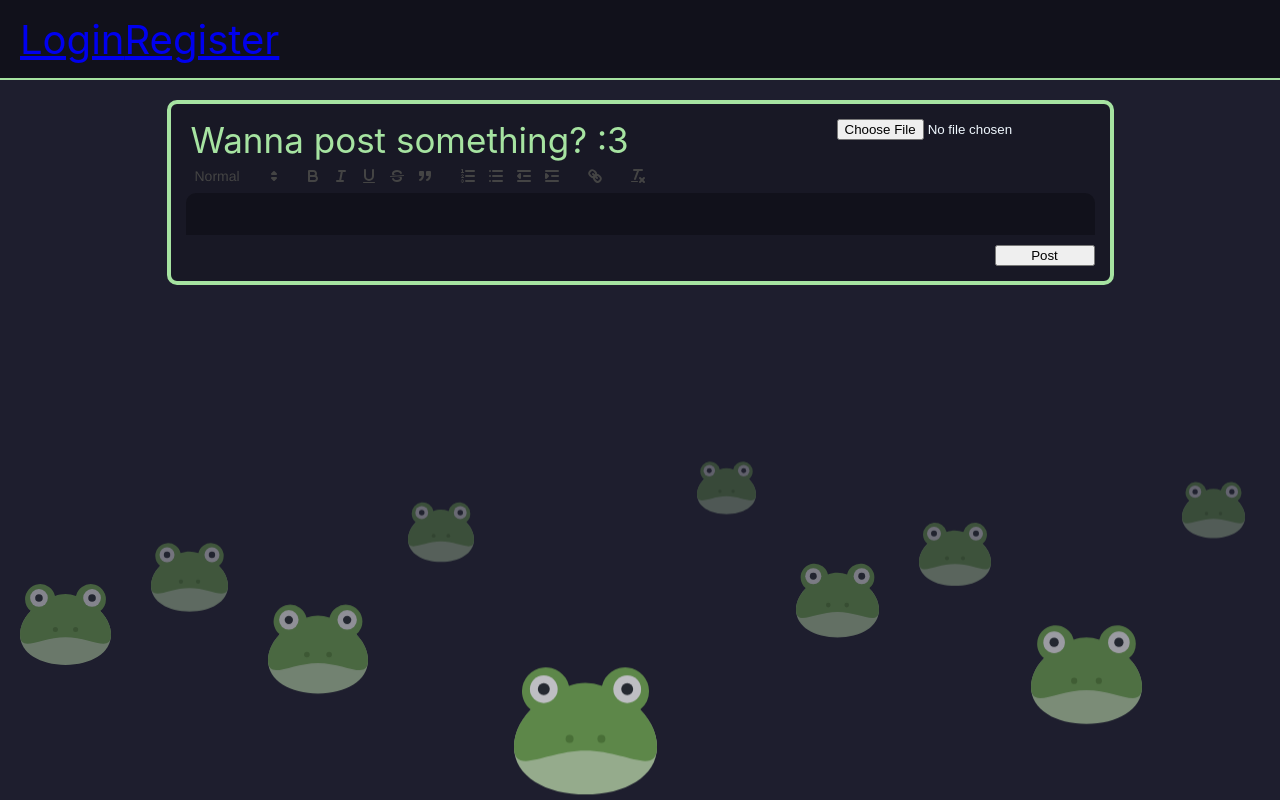
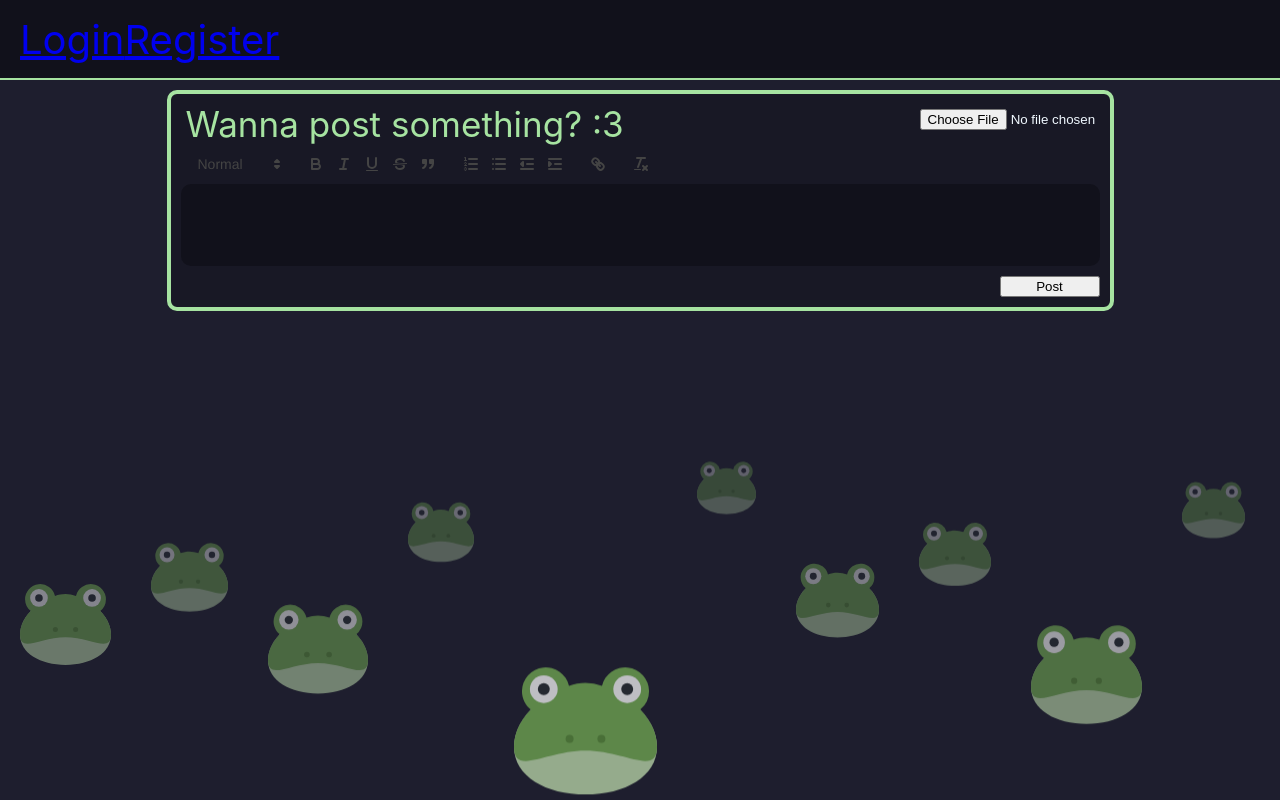
Before and after one commit to ClaireRoush/ReactGirlySocialNetwork, a React (Create React App) app in the folder frontend/: page /create in a window 1280 px wide. Built offline with nearby package versions, Linux system fonts and the light colour scheme; no server answers; grey boxes are pictures that could not be loaded.

Commit message:
small env fixes before 1.8 update + docker env fixes again

```diff
--- a/frontend/src/css/CreatePost.module.css
+++ b/frontend/src/css/CreatePost.module.css
@@ -6,9 +6,8 @@
   position: relative;
 }
 
-
 .quillContainer {
-  margin-top: 100px;
+  margin-top: 90px;
   display: flex;
   box-sizing: border-box;
   flex-direction: column;
@@ -16,22 +15,18 @@
   width: 947px;
   background-color: #181825;
   box-sizing: border-box;
-  padding: 15px;
+  padding: 10px 10px 10px 10px;
   border-radius: 10px;
-}
-
-.quill {
-  overflow: hidden;
 }
 
 .header {
   box-sizing: border-box;
   padding-left: 5px;
-  padding-right: 5px;
   display: flex;
   justify-content: space-between;
+  align-items: center;
   width: 100%;
-  height: 30px;
+  height: 40px;
 }
 
 .header a {
@@ -39,7 +34,23 @@
   color: rgb(166, 227, 161);
 }
 
-/* .header input {
+.postButton {
+  align-self: flex-end;
+  width: 100px;
+  margin-top: 50px;
+}
+
+.header input {
+  width: 180px;
+  height: 30px;
+  overflow: hidden;
+}
+/*
+
+
+
+
+.header input {
   padding: 3px;
   box-sizing: border-box;
   height: 25px;
@@ -51,15 +62,11 @@
   background-color: #11111b;
   position: relative;
   right: auto;
-} */
+}
 
 .quillContainer input:focus {
   outline: none;
   border: 2px solid rgb(166, 227, 161);
 }
 
-.postButton {
-  align-self: flex-end;
-  width: 100px;
-  margin-top: 10px;
-}
+ */
--- a/frontend/src/css/Quill.css
+++ b/frontend/src/css/Quill.css
@@ -3,10 +3,6 @@
 }
 
 .ql-toolbar.ql-snow {
-  margin-top: 10px;
-  padding: 0;
-  padding-top: 5px;
-  padding-bottom: 5px;
   border: none;
 }
 
--- a/frontend/src/pages/Chat.jsx
+++ b/frontend/src/pages/Chat.jsx
@@ -20,7 +20,7 @@ export default function Chat() {
   const upload = process.env.REACT_APP_UPLOAD;
   const messagesEndRef = useRef(null);
 
-  useEffect(() => {
+  /*   useEffect(() => {
     const newSocket = io(`http://localhost`);
     setSocket(newSocket);
 
@@ -31,7 +31,7 @@ export default function Chat() {
       newSocket.off("chat message");
       newSocket.disconnect();
     };
-  }, []);
+  }, []); */
 
   useEffect(() => {
     const fetchContacts = async () => {
@@ -55,15 +55,11 @@ export default function Chat() {
     if (room && socket) {
       socket.emit("leave room", room);
     }
-    const fetchMessages = await fetch(
-      `${api}/messages/${contact.username}`,
-      {
-        headers: {
-          Authorization: `Bearer ${token}`,
-        },
-      }
-    );
-
+    const fetchMessages = await fetch(`${api}/messages/${contact.username}`, {
+      headers: {
+        Authorization: `Bearer ${token}`,
+      },
+    });
 
     const roomName = hash
       .sha256()
@@ -108,7 +104,7 @@ export default function Chat() {
           _id: data._id,
           user: {
             username: data.user.username,
-            userAvatar: data.userAvatar,
+            userAvatar: data.user.userAvatar,
           },
           message: data.message,
           timestamp: new Date(),
@@ -153,7 +149,7 @@ export default function Chat() {
                 onClick={() => handleContactClick(contact)}
                 className={Styles.user}
               >
-                <img src={`${upload}${contact.userAvatar}`} alt=''></img>
+                <img src={`${upload}${contact.userAvatar}`} alt=""></img>
                 {contact.username}
               </div>
             ))
@@ -169,8 +165,16 @@ export default function Chat() {
                 <div key={msg._id} className={Styles.message}>
                   <div className={Styles.senderInfo}>
                     <img
-                      src={`${upload}/${msg.user?.userAvatar}` || `{upload}/${msg.userAvatar}`}
-                      alt=""
+                      src={
+                        msg.user?.userAvatar
+                          ? msg.user.userAvatar.startsWith("http")
+                            ? msg.user.userAvatar
+                            : `${upload}/${msg.user.userAvatar}`
+                          : msg.userAvatar.startsWith("http")
+                          ? msg.userAvatar
+                          : `${upload}/${msg.userAvatar}`
+                      }
+                      alt={msg.user?.username || "avatar"}
                     />
                   </div>
                   <div className={Styles.messageContent}>
--- a/frontend/src/pages/CreatePost.jsx
+++ b/frontend/src/pages/CreatePost.jsx
@@ -1,16 +1,13 @@
 import React, { useState } from "react";
 import ReactQuill from "react-quill";
-import 'react-quill/dist/quill.snow.css';
-import "../css/Quill.css"
+import "react-quill/dist/quill.snow.css";
+import "../css/Quill.css";
 import { Navigate } from "react-router-dom";
 import Styles from "../css/CreatePost.module.css";
 import Header from "../pages/Header.jsx";
 const api = process.env.REACT_APP_API_URL;
 
 const modules = {
-  clipboard: {
-    matchVisual: false,
-  },
   toolbar: [
     [{ header: [1, false] }],
     ["bold", "italic", "underline", "strike", "blockquote"],
@@ -28,12 +25,12 @@ const modules = {
 export default function CreatePost({ updatePosts }) {
   const [content, setContent] = useState("");
   const [redirect, setRedirect] = useState(false);
-  const [files, setFiles] = useState('');
+  const [files, setFiles] = useState("");
 
   async function createNewPost(ev) {
     const data = new FormData();
     data.set("content", content);
-    data.set('file', files[0]);
+    data.set("file", files[0]);
     ev.preventDefault();
     const token = localStorage.getItem("token");
 
@@ -60,13 +57,8 @@ export default function CreatePost({ updatePosts }) {
       <div className={Styles.wrapper}>
         <form onSubmit={createNewPost} className={Styles.quillContainer}>
           <section className={Styles.header}>
-            <a>
-              Wanna post something? :3
-            </a>
-            <input
-              type="file"
-              onChange={ev => setFiles(ev.target.files)}
-            />
+            <a>Wanna post something? :3</a>
+            <input type="file" onChange={(ev) => setFiles(ev.target.files)} />
           </section>
 
           <ReactQuill
@@ -76,7 +68,6 @@ export default function CreatePost({ updatePosts }) {
             className={Styles.quill}
           />
           <button className={Styles.postButton}>Post</button>
-
         </form>
       </div>
     </div>
--- a/frontend/src/pages/Index.jsx
+++ b/frontend/src/pages/Index.jsx
@@ -10,22 +10,29 @@ export default function IndexPage() {
   const [navOpen, setNavOpen] = useState(false);
 
   async function FetchPosts() {
-    fetch(`${api}/post`).then((response) => {
-      response.json().then((posts) => {
-        setPosts(posts);
-      });
-    });
+    try {
+      const response = await fetch(`${api}/post`);
+      if (response.ok) {
+        const data = await response.json();
+        if (JSON.stringify(data) !== JSON.stringify(posts)) {
+          setPosts(data);
+        }
+      }
+    } catch (error) {
+      console.error("Ошибка при получении постов:", error);
+    }
   }
 
   useEffect(() => {
-    FetchPosts()
-  }, [])
+    FetchPosts();
+  }, []);
 
   const [visiblePosts, setVisiblePosts] = useState(5);
 
   const loadMorePosts = () => {
     setVisiblePosts((prevVisiblePosts) => prevVisiblePosts + 5);
   };
+
   const handleScroll = () => {
     const { innerHeight, scrollY } = window;
     const { scrollHeight } = document.documentElement;
--- a/frontend/src/pages/Post.jsx
+++ b/frontend/src/pages/Post.jsx
@@ -7,7 +7,6 @@ import chromiumSvg from "../svg/chromium.svg";
 import Frog from "../svg/svFROG.svg";
 import frogLike from "../svg/frogLike.svg";
 import Comments from "../pages/Comments";
-
 
 export default function Post({ image, content, author, _id, color }) {
   const api = process.env.REACT_APP_API_URL;
@@ -27,14 +26,11 @@ export default function Post({ image, content, author, _id, color }) {
 
   const checkLikes = async () => {
     try {
-      const response = await fetch(
-        `${api}/checkIfLiked/${_id}`,
-        {
-          headers: {
-            Authorization: `Bearer ${token}`,
-          },
-        }
-      );
+      const response = await fetch(`${api}/checkIfLiked/${_id}`, {
+        headers: {
+          Authorization: `Bearer ${token}`,
+        },
+      });
       if (response.ok) {
         const data = await response.json();
         setExistingLike(data);
@@ -99,7 +95,7 @@ export default function Post({ image, content, author, _id, color }) {
     if (response.ok) {
       const likesData = await response.json();
       setLikes(likesData.likeCount);
-      checkLikes(); // Ensure the like status is updated after liking
+      checkLikes();
     }
   }
 
@@ -164,7 +160,7 @@ export default function Post({ image, content, author, _id, color }) {
 
   const handleClick = (event) => {
     if (event.currentTarget === event.target) {
-      setRedirect(true);
+      setRedirect(false);
     }
   };
 
@@ -184,8 +180,11 @@ export default function Post({ image, content, author, _id, color }) {
         <div dangerouslySetInnerHTML={{ __html: content }}></div>
       </div>
       <div className={Styles.image}>
-        <img src={image} alt=""></img>
-        <img src={`${upload}/${image}`} alt=""></img>
+        {image.startsWith("http") ? (
+          <img src={image} alt="" />
+        ) : (
+          <img src={`${upload}/${image}`} alt="" />
+        )}
       </div>
 
       <section className={Styles.postActions}>
```
Also changed, not shown: 2 other files (tests, documents, lock files or other folders).
